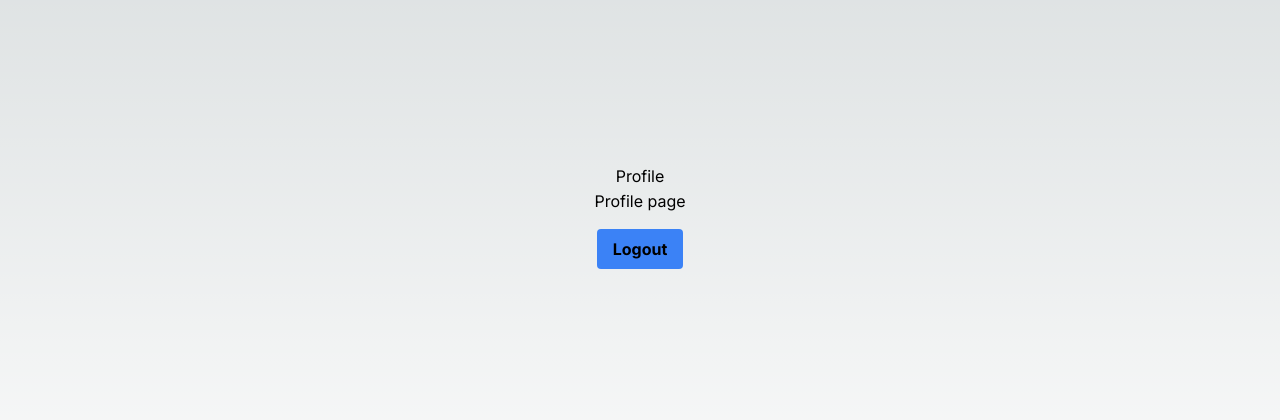
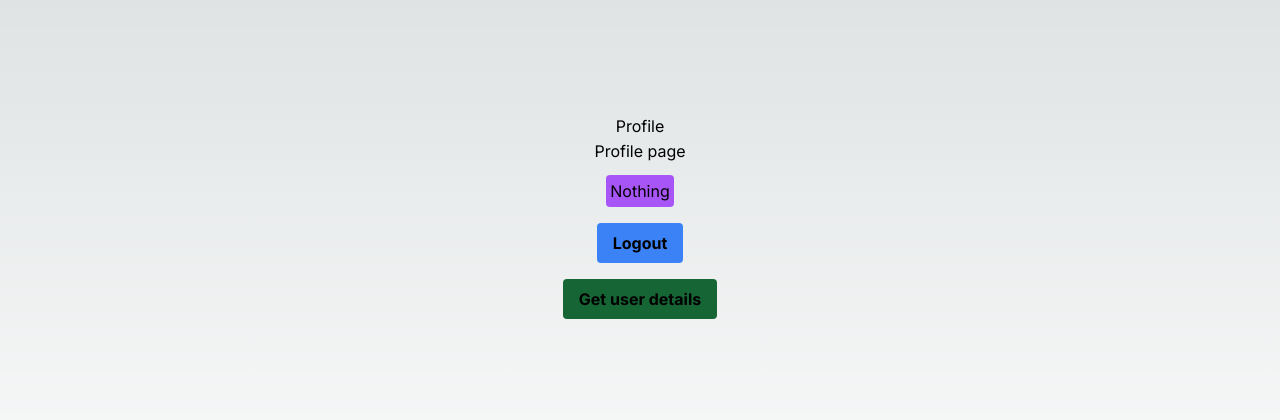
Before and after one commit to italianPalms/fullstack_next.js, a Next.js app: page /profile in a window 1280 px wide. Shown: the part 184-604 px from the top of the page. Built offline with nearby package versions, Linux system fonts and the light colour scheme.

Commit message:
set up logic to fetch user details, a button to trigger it and a link with the id that redirect user to the /profile/'id' page

```diff
--- a/src/app/profile/page.tsx
+++ b/src/app/profile/page.tsx
@@ -2,11 +2,13 @@
 
 import axios from "axios";
 import Link from "next/link";
+import React, {useState} from "react";
 import {toast} from "react-hot-toast";
 import {useRouter} from "next/navigation";
+
 export default function ProfilePage() {
-
     const router = useRouter()
+    const [data, setData] = useState("nothing")
     const logout = async () => {
         try {
             await axios.get('/api/users/logout')
@@ -20,14 +22,28 @@
 
     }
 
+    const getUserDetails = async () => {
+        const res = await axios.get('/api/users/me')
+        console.log(res.data);
+        setData(res.data.data._id)
+    }
+
     return (
         <div className="flex flex-col items-center justify-center min-h-screen py-2">
             <h1>Profile</h1>
             <hr />
             <p>Profile page</p>
+            <h2 className="p-1 mt-3 rounded bg-purple-500">{data === "nothing" ? "Nothing" : <Link href={`/profile/${data}`}>{data}
+                </Link>}</h2>
             <button
              onClick={logout}
              className="bg-blue-500 mt-4 hover:bg-blue-700 text whie font-bold py-2 px-4 rounded">Logout</button>
+
+            <button
+             onClick={getUserDetails}
+             className="bg-green-800 mt-4 hover:bg-green-900 text whie font-bold py-2 px-4 rounded">Get user details</button>
+
+
         </div>
     )
 }
```
